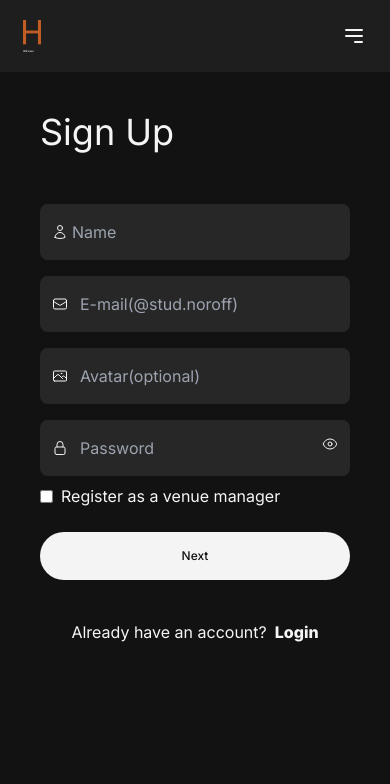
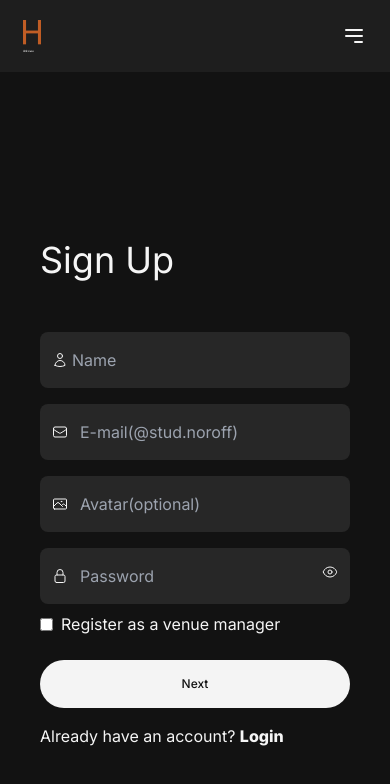
Before and after one commit to bmsf/FED2-Exam, a Next.js app: page /register in a window 390 px wide. Shown: the top 784 px of the page. Built offline with nearby package versions, Linux system fonts and the light colour scheme; a web font is replaced by a local one.

Commit message:
hero done with responsive

```diff
--- a/app/components/ui/Hero.jsx
+++ b/app/components/ui/Hero.jsx
@@ -1,32 +1,28 @@
 'use client';
 import React, { useRef, useEffect } from 'react';
-import { motion, useAnimation } from 'framer-motion'; // Import Framer Motion
+import { motion } from 'framer-motion';
+import Link from 'next/link';
 import Lottie from 'lottie-react';
+
 import animationData from '../../../public/animation.json';
-
 import { Button } from '@/components/ui/button';
+import { signIn } from 'next-auth/react';
 
 const Hero = () => {
 	const animationRef = useRef(null);
 
-	const controls = useAnimation();
-
 	useEffect(() => {
-		// Animate the title element when the component mounts
-		controls.start({
-			opacity: 1,
-			y: 0,
-			transition: { duration: 0.5, delay: 1 },
-		});
-	}, [controls]);
+		// Animate the Lottie animation when the component mounts
+		animationRef.current.play();
+	}, []);
 
 	return (
-		<div className='flex flex-col gap-10 lg:flex-row items-center min-h-screen w-full'>
+		<div className='flex flex-col lg:flex-row items-center justify-center min-h-screen w-full p-4 lg:p-0 lg:gap-10'>
 			<motion.div
 				initial={{ opacity: 0, scale: 0.8 }}
 				animate={{ opacity: 1, scale: 1 }}
 				transition={{ duration: 1 }}
-				className='w-2/3'
+				className='w-3/4 md:w-2/4 lg:w-1/4'
 			>
 				<Lottie
 					lottieRef={animationRef}
@@ -34,29 +30,36 @@ const Hero = () => {
 					loop={true}
 				/>
 			</motion.div>
+			<div className='flex flex-col items-center gap-10 px-3'>
 				<motion.div
 					initial={{ opacity: 0, y: -20 }}
 					animate={{ opacity: 1, y: 0 }}
 					transition={{ duration: 0.5, delay: 1 }}
 				>
-				<h1 className='text-center text-3xl font-semibold'>
-					Join Us in Exploring the World's Best Accommodations
+					<h1 className='text-center text-3xl font-semibold whitespace-pre-line'>
+						Join Us in Exploring the{'\n'} World's Best Accommodations
 					</h1>
 				</motion.div>
 				<motion.div
 					initial={{ opacity: 0, y: -20 }}
 					animate={{ opacity: 1, y: 0 }}
 					transition={{ duration: 0.5, delay: 2 }}
-				className='w-3/6 flex flex-col gap-3'
+					className='flex flex-col gap-3 items-center'
 				>
-				<Button type='button' className='uppercase '>
-					Get Started
+					<Button type='button' className='uppercase w-full' asChild>
+						<Link href='/register'>Get Started</Link>
 					</Button>
-				<Button type='outline' variant='outline' className='uppercase'>
+
+					<Button
+						type='outline'
+						variant='outline'
+						className='uppercase'
+						onClick={() => signIn()}
+					>
 						I already have an account
 					</Button>
 				</motion.div>
-			{/* <SearchForm /> */}
+			</div>
 		</div>
 	);
 };
--- a/app/register/page.jsx
+++ b/app/register/page.jsx
@@ -38,12 +38,11 @@ function RegisterPage() {
 	};
 
 	return (
-		<>
-			<div className=' flex flex-col justify-center'>
-				<div className='flex flex-col items-center py-10 gap-5'>
+		<div className='flex flex-col justify-center items-center h-screen'>
+			<div className='flex flex-col items-center gap-5 lg:w-1/3'>
 				<h1 className='text-4xl mb-8 self-start mx-10'>Sign Up</h1>
 				<form
-						className='flex flex-col w-full lg:w-2/3 space-y-4 md:space-y-6'
+					className='flex flex-col w-full space-y-4 md:space-y-6 mx-10'
 					onSubmit={onSubmit}
 				>
 					<div className='flex flex-col mx-10'>
@@ -129,16 +128,15 @@ function RegisterPage() {
 					>
 						<span>Next</span>
 					</button>
+					<p className='mx-10'>
+						Already have an account?{' '}
+						<Link href={'/api/auth/login'} className='font-extrabold'>
+							<span>Login</span>
+						</Link>
+					</p>
 				</form>
 			</div>
-				<div className='text-center w-full'>
-					Already have an account?
-					<Link href={'/api/auth/login'}>
-						<span className='font-extrabold pl-2'>Login</span>
-					</Link>
 		</div>
-			</div>
-		</>
 	);
 }
 
--- a/components/ui/button.jsx
+++ b/components/ui/button.jsx
@@ -20,9 +20,9 @@ const buttonVariants = cva(
 				link: 'text-primary underline-offset-4 hover:underline',
 			},
 			size: {
-				default: 'h-10 px-4 py-2',
-				sm: 'h-9 rounded-md px-3',
-				lg: 'h-11 rounded-md px-8',
+				default: 'h-12 px-4 rounded-full py-4',
+				sm: 'h-9 rounded-md px-3 py-4',
+				lg: 'h-11 rounded-md px-8 py-4',
 				icon: 'h-10 w-10',
 			},
 		},
```
Lines whose indentation alone changed are shown as unchanged.
